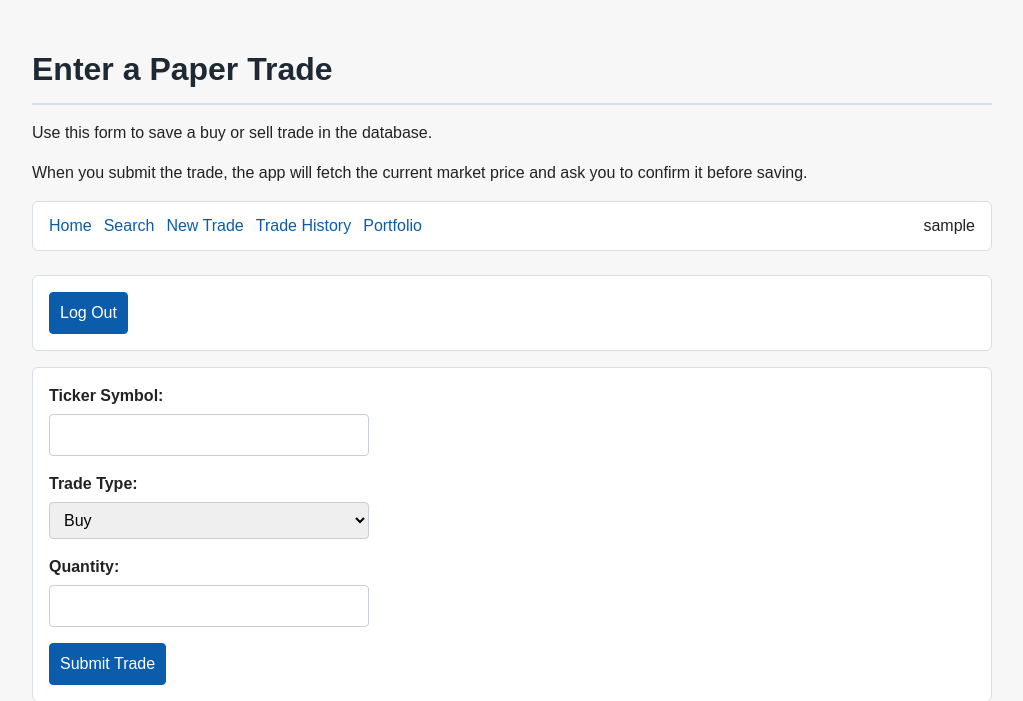
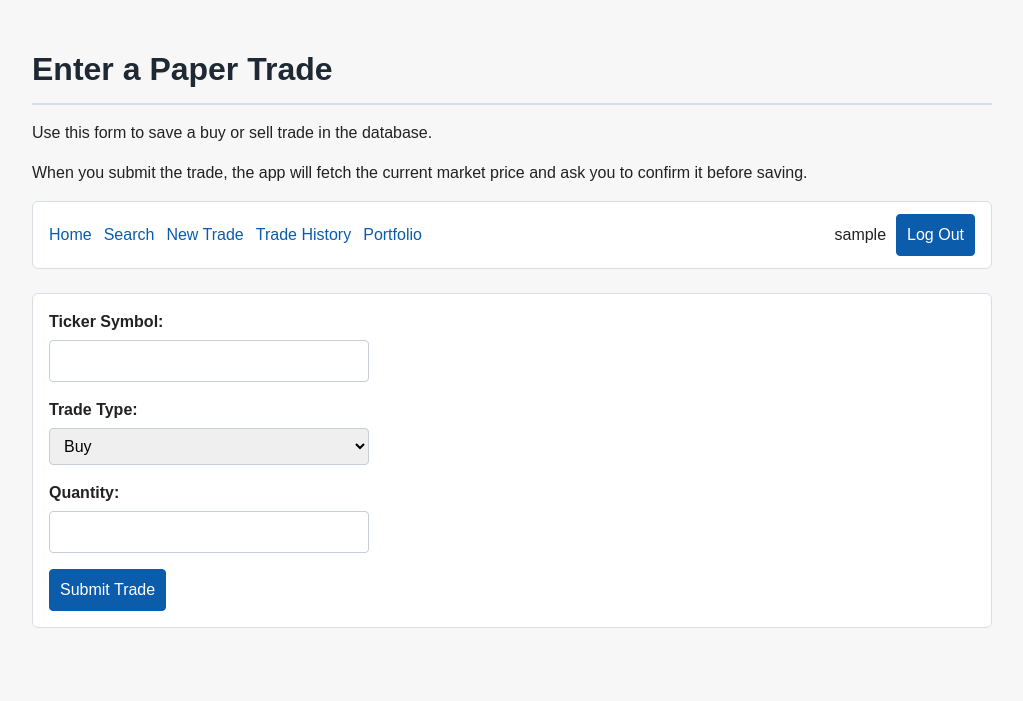
Before and after one commit to noahstephenson/Paper-Trading-App, a Django app: page /trade/new/ in a window 1280 px wide. Shown: the top 701 px of the page, without its empty margins (128-1151 px from the left). Run offline with Django 5.2, Linux system fonts and the light colour scheme; the visitor is signed in with stand-in values (Sample User, id 1).

Commit message:
Fix nav logout alignment by switching site-nav from p to div
p tags can't contain form elements — browser auto-closes them, breaking
the flex layout that pushes Log Out to the right with margin-left: auto.

Co-Authored-By: Claude Sonnet 4.6 <noreply@anthropic.com>

```diff
--- a/trading/templates/trading/index.html
+++ b/trading/templates/trading/index.html
@@ -11,7 +11,7 @@
     <p>Practice simple stock trades with virtual money.</p>
 
     <!-- Keep the main navigation the same on every page. -->
-    <p class="site-nav">
+    <div class="site-nav">
         {% if user.is_authenticated %}
             <a href="/">Home</a>
             <a href="/search/">Search</a>
@@ -31,7 +31,7 @@
             <a href="{% url 'register' %}">Create Account</a>
             <a href="/admin/">Admin</a>
         {% endif %}
-    </p>
+    </div>
 
     {% if user.is_authenticated %}
         <h2>Quick Summary</h2>
--- a/trading/templates/trading/portfolio.html
+++ b/trading/templates/trading/portfolio.html
@@ -11,7 +11,7 @@
     <p>This page shows the current shares owned for each ticker.</p>
 
     <!-- Keep the main navigation the same on every page. -->
-    <p class="site-nav">
+    <div class="site-nav">
         <a href="/">Home</a>
         <a href="/search/">Search</a>
         <a href="/trade/new/">New Trade</a>
@@ -24,7 +24,7 @@
                 <button type="submit">Log Out</button>
             </form>
         </span>
-    </p>
+    </div>
 
     {% if trades_cleared %}
         <p class="message message-success">All trades were cleared successfully.</p>
--- a/trading/templates/trading/search.html
+++ b/trading/templates/trading/search.html
@@ -11,7 +11,7 @@
     <p>This page will let users search for a ticker symbol.</p>
 
     <!-- Keep the main navigation the same on every page. -->
-    <p class="site-nav">
+    <div class="site-nav">
         <a href="/">Home</a>
         <a href="/search/">Search</a>
         <a href="/trade/new/">New Trade</a>
@@ -24,7 +24,7 @@
                 <button type="submit">Log Out</button>
             </form>
         </span>
-    </p>
+    </div>
 
     <form method="get">
         <label for="ticker">Ticker Symbol:</label>
--- a/trading/templates/trading/trade_form.html
+++ b/trading/templates/trading/trade_form.html
@@ -12,7 +12,7 @@
     <p>When you submit the trade, the app will fetch the current market price and ask you to confirm it before saving.</p>
 
     <!-- Keep the main navigation the same on every page. -->
-    <p class="site-nav">
+    <div class="site-nav">
         <a href="/">Home</a>
         <a href="/search/">Search</a>
         <a href="/trade/new/">New Trade</a>
@@ -25,7 +25,7 @@
                 <button type="submit">Log Out</button>
             </form>
         </span>
-    </p>
+    </div>
 
     <form method="post">
         <!-- Django requires a CSRF token for POST forms. -->
--- a/trading/templates/trading/trade_history.html
+++ b/trading/templates/trading/trade_history.html
@@ -11,7 +11,7 @@
     <p>This page shows the trades saved in the database.</p>
 
     <!-- Keep the main navigation the same on every page. -->
-    <p class="site-nav">
+    <div class="site-nav">
         <a href="/">Home</a>
         <a href="/search/">Search</a>
         <a href="/trade/new/">New Trade</a>
@@ -24,7 +24,7 @@
                 <button type="submit">Log Out</button>
             </form>
         </span>
-    </p>
+    </div>
 
     {% if trades %}
         <table>
```
